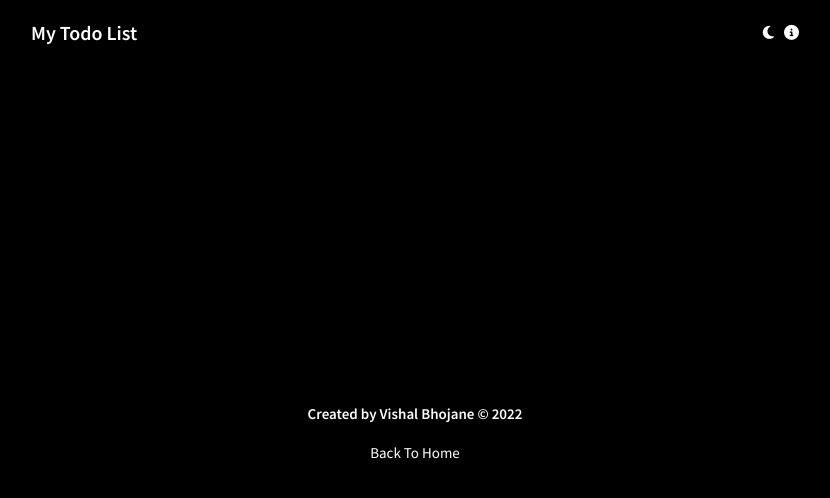
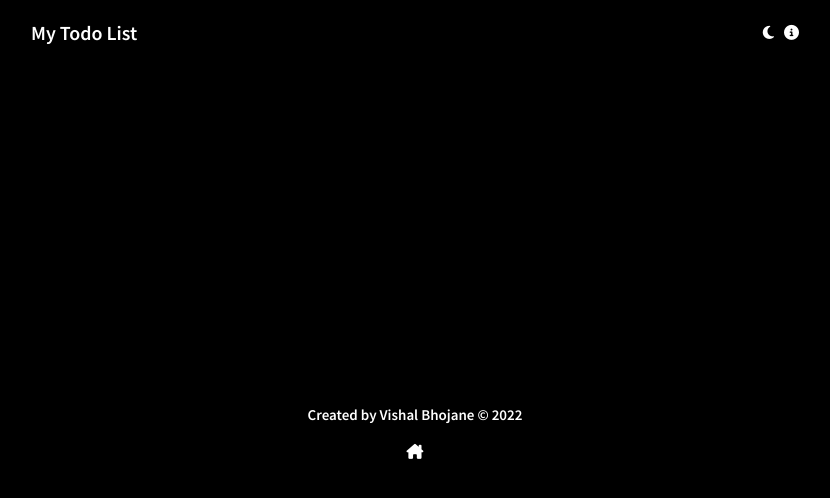
Before and after one commit to vishalbhojane/todo-list-react, a React (Create React App) app: page /about in a window 1280 px wide. Shown: the top 498 px of the page, without its empty margins (225-1055 px from the left). Built offline with nearby package versions, Linux system fonts and the light colour scheme.

Commit message:
replaced text in about page with icon

```diff
--- a/src/routes/About.jsx
+++ b/src/routes/About.jsx
@@ -8,7 +8,7 @@ const About = () => {
 
             </div>
             <h1 className='desc'>Created by Vishal Bhojane &copy; {date}</h1>
-                <Link to='/'><p className="cta">Back To Home</p></Link>
+                <Link to='/'><i className="cta fa-solid fa-house-chimney"></i></Link>
         </div>
     );
 }
```
